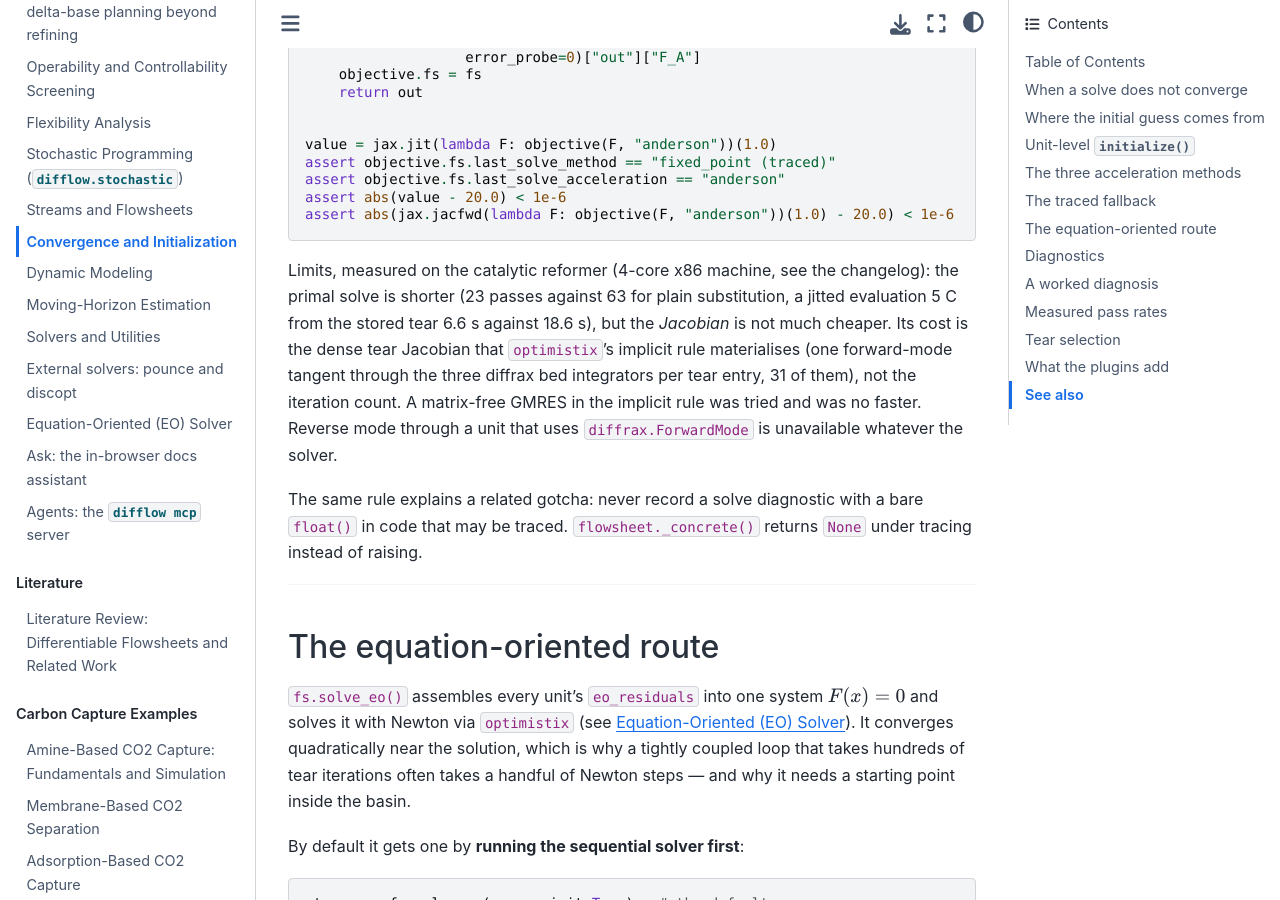
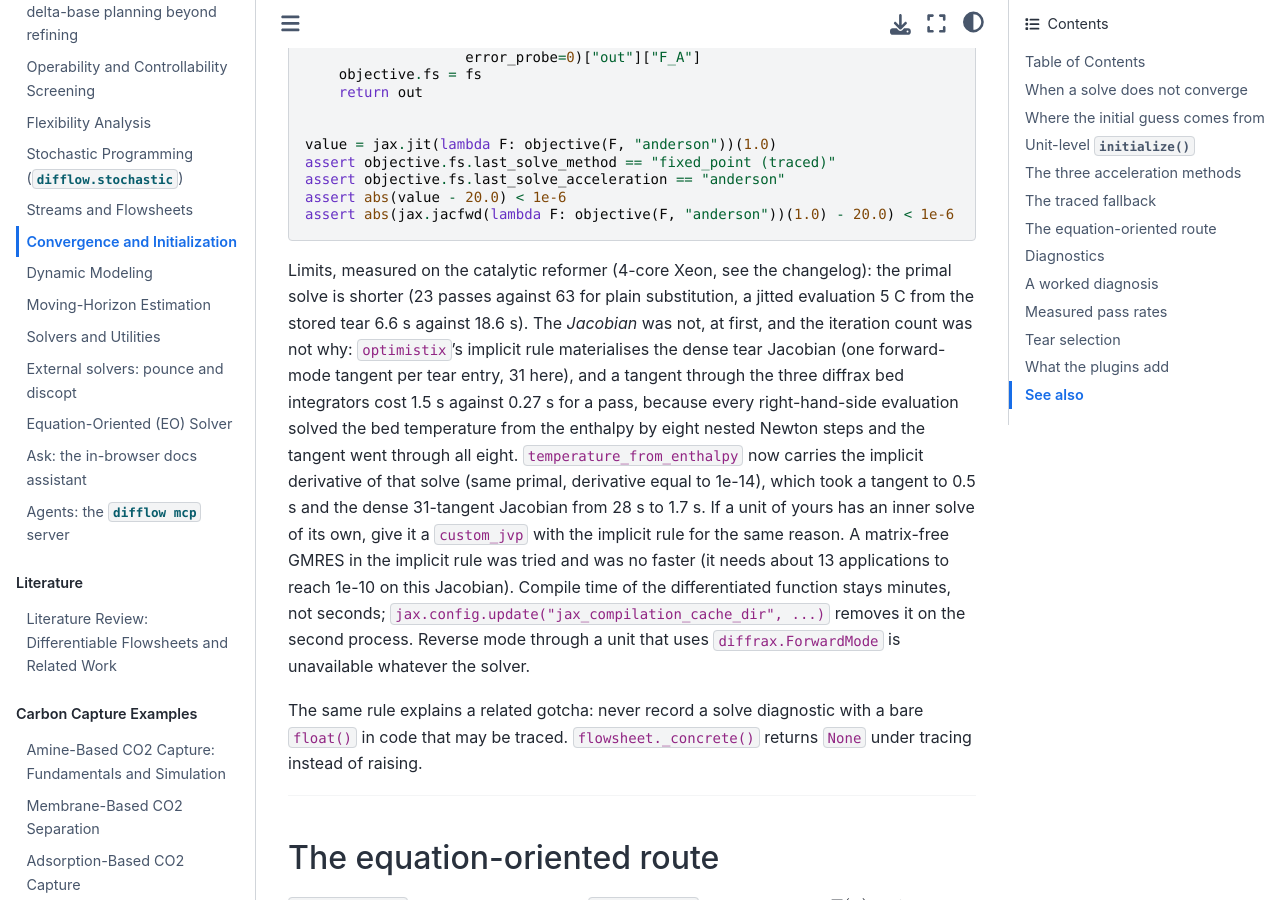
Before and after one commit to jkitchin/differentiable-flowsheets, a Jupyter Book: the page built from docs/convergence.md, in a window 1280 px wide and 900 px high, scrolled down 14128 px. Built offline with Jupyter Book 1.0.4 settings and Sphinx 7.4.7 and the Sphinx Book theme 1.1.4, drawn with Linux system fonts in a browser that asks for light colours.

Commit message:
Implicit derivative for the reformer bed temperature solve (#440)
temperature_from_enthalpy carried the derivative of eight unrolled Newton
steps inside every ODE right-hand-side evaluation, which made a forward-mode
bed tangent 5x a pass and the dense tear Jacobian 28 s. A custom_jvp with the
implicit-function derivative (primal unchanged) takes the reformer jacfwd from
39.9 s to 12.3 s warm. Docs, changelog and measured numbers updated.

Co-Authored-By: Claude Sonnet 5.5 <noreply@anthropic.com>
Claude-Session: https://claude.ai/code/session_01NoSnmQ4R28NULVg7MG2SZF

````diff
--- a/docs/convergence.md
+++ b/docs/convergence.md
@@ -627,14 +627,23 @@ assert abs(value - 20.0) < 1e-6
 assert abs(jax.jacfwd(lambda F: objective(F, "anderson"))(1.0) - 20.0) < 1e-6
 ```
 
-Limits, measured on the catalytic reformer (4-core x86 machine, see the
-changelog): the primal solve is shorter (23 passes against 63 for plain
-substitution, a jitted evaluation 5 C from the stored tear 6.6 s against 18.6 s),
-but the *Jacobian* is not much cheaper. Its cost is the dense tear Jacobian that
-`optimistix`'s implicit rule materialises (one forward-mode tangent through the
-three diffrax bed integrators per tear entry, 31 of them), not the iteration
-count. A matrix-free GMRES in the implicit rule was tried and was no faster.
-Reverse mode through a unit that uses `diffrax.ForwardMode` is unavailable
+Limits, measured on the catalytic reformer (4-core Xeon, see the changelog): the
+primal solve is shorter (23 passes against 63 for plain substitution, a jitted
+evaluation 5 C from the stored tear 6.6 s against 18.6 s). The *Jacobian* was
+not, at first, and the iteration count was not why: `optimistix`'s implicit rule
+materialises the dense tear Jacobian (one forward-mode tangent per tear entry,
+31 here), and a tangent through the three diffrax bed integrators cost 1.5 s
+against 0.27 s for a pass, because every right-hand-side evaluation solved the
+bed temperature from the enthalpy by eight nested Newton steps and the tangent
+went through all eight. `temperature_from_enthalpy` now carries the implicit
+derivative of that solve (same primal, derivative equal to 1e-14), which took a
+tangent to 0.5 s and the dense 31-tangent Jacobian from 28 s to 1.7 s. If a unit
+of yours has an inner solve of its own, give it a `custom_jvp` with the implicit
+rule for the same reason. A matrix-free GMRES in the implicit rule was tried
+and was no faster (it needs about 13 applications to reach 1e-10 on this
+Jacobian). Compile time of the differentiated function stays minutes, not
+seconds; `jax.config.update("jax_compilation_cache_dir", ...)` removes it on
+the second process. Reverse mode through a unit that uses `diffrax.ForwardMode` is unavailable
 whatever the solver.
 
 The same rule explains a related gotcha: never record a solve diagnostic with a
````
Also changed, not shown: CHANGELOG.md (+16 -5 lines), src/difflow_refinery/reforming/CLAUDE.md (+3 -1 lines), 1 other file.
